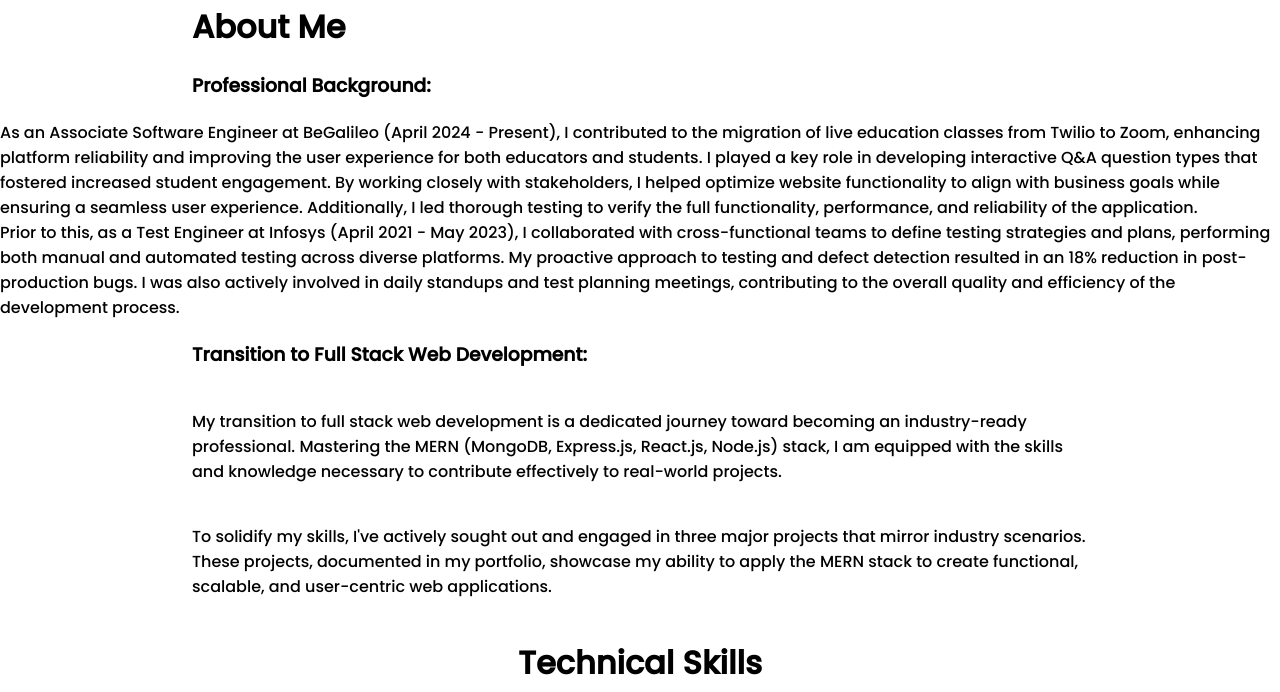
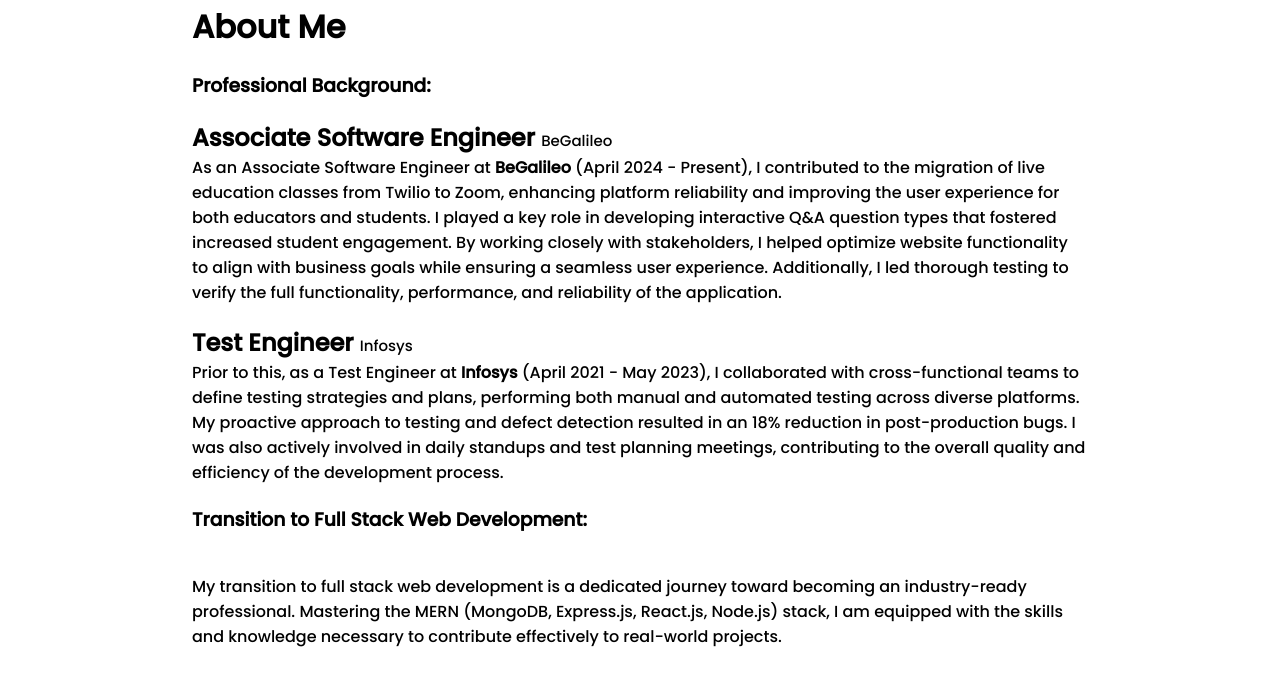
Before and after one commit to Vinay-the-dev-bot/vinay-the-dev-bot.github.io, a website: page index.html in a window 1280 px wide. Shown: the part 1520-2212 px from the top of the page. Drawn offline with nearby package versions, Linux system fonts and the light colour scheme.

Commit message:
professional experience text alignment

```diff
--- a/index.html
+++ b/index.html
@@ -102,20 +102,30 @@
 
       <h3>Professional Background:</h3>
       <div id="user-detail-intro">
+        <h2>
+          <span style="font-weight: 600">Associate Software Engineer</span>
+          <span style="font-size: 15px; font-weight: 400">BeGalileo</span>
+        </h2>
         <p>
-          As an Associate Software Engineer at BeGalileo (April 2024 - Present),
-          I contributed to the migration of live education classes from Twilio
-          to Zoom, enhancing platform reliability and improving the user
-          experience for both educators and students. I played a key role in
-          developing interactive Q&A question types that fostered increased
+          As an Associate Software Engineer at
+          <span style="font-weight: 900">BeGalileo</span> (April 2024 -
+          Present), I contributed to the migration of live education classes
+          from Twilio to Zoom, enhancing platform reliability and improving the
+          user experience for both educators and students. I played a key role
+          in developing interactive Q&A question types that fostered increased
           student engagement. By working closely with stakeholders, I helped
           optimize website functionality to align with business goals while
           ensuring a seamless user experience. Additionally, I led thorough
           testing to verify the full functionality, performance, and reliability
           of the application.
         </p>
+        <h2 style="margin-top: 20px">
+          <span style="font-weight: 600">Test Engineer</span>
+          <span style="font-size: 15px; font-weight: 400">Infosys</span>
+        </h2>
         <p>
-          Prior to this, as a Test Engineer at Infosys (April 2021 - May 2023),
+          Prior to this, as a Test Engineer at
+          <span style="font-weight: 900">Infosys</span> (April 2021 - May 2023),
           I collaborated with cross-functional teams to define testing
           strategies and plans, performing both manual and automated testing
           across diverse platforms. My proactive approach to testing and defect
--- a/index.scss
+++ b/index.scss
@@ -1,6 +1,5 @@
 body {
   width: 100%;
-  // border: 1px solid black;
 }
 * {
   font-family: "Poppins", sans-serif;
@@ -31,18 +30,10 @@
     padding: 0 50px;
     background-color: transparent;
     vertical-align: middle;
-    /// transition: all 0.3s ease;
     .navLeft {
       display: flex;
       justify-content: space-between;
       width: 100%;
-      // button {
-      //         padding: 0 30px;
-      //         height: 30px;
-      //         cursor: pointer;
-      //     }
-
-      /* CSS */
       #downloadButton {
         align-items: center;
         appearance: none;
@@ -51,7 +42,6 @@
         border-width: 0;
         box-shadow: rgba(45, 35, 66, 0.4) 0 2px 4px,
           rgba(45, 35, 66, 0.3) 0 7px 13px -3px, #12cfb1 0 -3px 0 inset;
-        // box-sizing: border-box;
         color: #36395a;
         cursor: pointer;
         display: inline-flex;
@@ -85,12 +75,10 @@
       .menu {
         display: flex;
         gap: 10px;
-        // transition: 2s;
 
         li {
           list-style: none;
           display: inline-block;
-          // transition: 2s;
 
           a {
             display: block;
@@ -121,12 +109,10 @@
 
       .logo a span {
         color: #12cfb1;
-        /// transition: all 0.3s ease;
       }
 
       h1 {
         color: black;
-        // bottom: 10px;
         font-weight: bolder;
         font-family: poppins;
         cursor: pointer;
@@ -135,7 +121,6 @@
         }
         @media all and (max-width: 768px) {
           margin: auto;
-          // padding-left: 50px;
         }
       }
       @media all and (min-width: 768px) and (max-width: 1007px) {
@@ -189,13 +174,10 @@
   }
   @media all and (max-width: 768px) {
     padding: 10px 0;
-    // background-color: red;
   }
 }
 
 #typewriter2 > img {
-  // width: 100%;
-  // padding: 50px 0;
   display: block;
   margin: auto;
   width: 80%;
@@ -267,7 +249,6 @@
     }
     @media all and (min-width: 768px) and (max-width: 1007px) {
       display: flex;
-      // flex-direction: column-reverse;
     }
     @media all and (max-width: 768px) {
       display: flex;
@@ -284,9 +265,21 @@
   }
 }
 #about {
-  // padding: 50px;
   padding-bottom: 0;
   padding-top: 100px;
+  #user-detail-intro {
+    h2 {
+      width: fit-content;
+      margin-left: 15%;
+      display: block;
+      position: relative;
+      text-align: left;
+    }
+    p {
+      margin: auto;
+      width: 70%;
+    }
+  }
   h1 {
     width: fit-content;
     margin-left: 15%;
@@ -325,7 +318,6 @@
   h1 {
     width: fit-content;
     margin: 20px auto;
-    // padding: 20px ;
     font-family: "Poppins", sans-serif;
     display: inline-block;
     position: relative;
@@ -352,7 +344,7 @@
     width: 80%;
     margin: auto;
     display: flex;
-    justify-content: space-around;
+    justify-content: start;
     flex-wrap: wrap;
     gap: 20px;
     .singleSkill {
@@ -399,7 +391,6 @@
   h1 {
     width: fit-content;
     margin: 20px auto;
-    // padding: 20px ;
     font-family: "Poppins", sans-serif;
     display: inline-block;
     position: relative;
@@ -490,8 +481,6 @@
               width: fit-content;
               transition: all 0.5s;
               padding: 0 10px;
-              // width: 50px;
-              // padding: 0 50px 0 20px;
               opacity: 1;
               scale: 1;
             }
@@ -545,16 +534,11 @@
             border-radius: 10px;
           }
 
-          // img:hover {
-          //     height: 55px;
-          //     width: 55px;
-          // }
           &:hover {
             background-color: white;
           }
           @media all and (max-width: 768px) {
             flex-wrap: wrap;
-            // height: 50px;
           }
         }
         @media all and (max-width: 768px) {
@@ -589,7 +573,6 @@
 }
 #statistics {
   width: 80%;
-  // padding: 80px 0;
   margin: auto;
   h1 {
     padding: 100px 0 0px 0;
@@ -665,7 +648,6 @@
   gap: 40px;
   flex-direction: column;
   top: 30px;
-  // height: 400px;
   text-align: center;
   box-shadow: rgba(0, 0, 0, 0.25) 0px 0.0625em 0.0625em,
     rgba(0, 0, 0, 0.25) 0px 0.125em 0.5em,
@@ -884,7 +866,6 @@
   width: 80%;
 }
 #footer {
-  // width: 100%;
   margin: auto;
   display: flex;
   justify-content: space-around;
@@ -897,7 +878,6 @@
   left: 95%;
   top: 85%;
   transition-duration: 1s;
-  // transition: all .5s;
   img {
     width: 90%;
     transform: rotate(-90deg);
```
Also changed, not shown: index.css, 1 other file.
